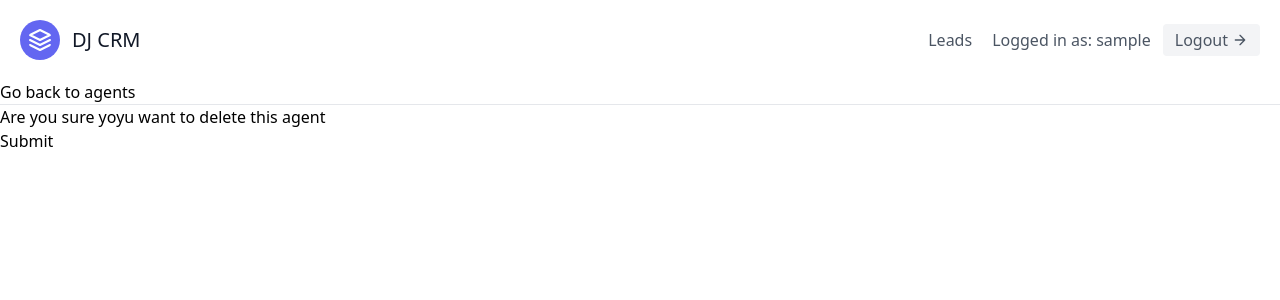
After one commit to Husna-Hussein/Leads-CRM, a Django app: page /agents/1/delete/ in a window 1280 px wide. The commit adds this page. Shown: the top 300 px of the page. Run offline with Django 4.2, Linux system fonts and the light colour scheme; a user stored in the database is signed in; tables that the repository leaves empty hold one stand-in row (values such as "Sample post").

Commit message:
added templates

```diff
--- /dev/null
+++ b/agents/mixins.py
@@ -0,0 +1,8 @@
+from django.contrib.auth.mixins import AccessMixin
+from django.shortcuts import redirect
+
+class OrganiserAndLoginrequired(AccessMixin):
+    def dispatch(self, request, *args, **kwargs):
+        if not request.user.is_authenticated or not request.user.is_organiser:
+            return redirect ("leads:lead-list")
+        return super().dispatch(request, *args, **kwargs)
--- /dev/null
+++ b/agents/templates/agents/agent_delete.html
@@ -0,0 +1,11 @@
+{% extends "base.html" %}
+{% block content %}
+        <a href="{% url 'agents:agent-list' %}">Go back to agents</a>
+        <hr>
+        <h1>Are you sure yoyu want to delete this agent</h1>
+        <form method="POST">
+            {% csrf_token %}
+            {{ form.as_p }}
+            <button type="submit">Submit</button>
+        </form>
+ {% endblock %}
--- a/agents/templates/agents/agent_update.html
+++ b/agents/templates/agents/agent_update.html
@@ -26,7 +26,7 @@
                 </button>
             </form>
               <div class="flex">
-                <a href="#" class="w-1/4 mt-3 flex ml-auto text-white bg-indigo-500 border-0 py-2 px-6 focus:outline-none hover:bg-indigo-600 rounded">
+                <a href="{% url 'agents:agent-delete' agent.pk %}" class="w-1/4 mt-3 flex ml-auto text-white bg-indigo-500 border-0 py-2 px-6 focus:outline-none hover:bg-indigo-600 rounded">
                     Delete
                 </a>
               </div>
--- a/agents/urls.py
+++ b/agents/urls.py
@@ -1,5 +1,7 @@
 from django.urls import path
-from .views import AgentListView, AgentCreateView, AgentDetailView, AgentUpdateView
+from .views import(
+    AgentListView, AgentCreateView, AgentDetailView,
+    AgentUpdateView, AgentDeleteView)
 
 app_name ='agents'
 
@@ -8,6 +10,7 @@ urlpatterns =[
     path('create/', AgentCreateView.as_view(), name= 'agent-create'),
     path('<int:pk>/', AgentDetailView.as_view(), name='agent-detail'),
     path('<int:pk>/update/', AgentUpdateView.as_view(), name='agent-update'),
+    path('<int:pk>/delete/', AgentDeleteView.as_view(), name= 'agent-delete'),
 
 
 ]
--- a/agents/views.py
+++ b/agents/views.py
@@ -6,15 +6,18 @@ from django.views import generic
 from  django.contrib.auth.mixins import LoginRequiredMixin
 from leads.models import Agent
 from .forms import AgentModelForm
+from .mixins import OrganiserAndLoginrequired
 
-class AgentListView(LoginRequiredMixin, generic.ListView):
+class AgentListView(OrganiserAndLoginrequired, generic.ListView):
     template_name ="agents/agent_list.html"
 
 
     def get_queryset(self):
-        return Agent.objects.all()
+        organisation = self.request.user.userprofile
 
-class AgentCreateView(LoginRequiredMixin, generic.CreateView):
+        return Agent.objects.filter(organisation=organisation)
+
+class AgentCreateView(OrganiserAndLoginrequired, generic.CreateView):
     template_name ="agents/agent_create.html"
     form_class = AgentModelForm
 
@@ -28,15 +31,18 @@ class AgentCreateView(LoginRequiredMixin, generic.CreateView):
          agent.save()
          return super(AgentCreateView, self).form_valid(form)
 
-class AgentDetailView(LoginRequiredMixin, generic.DetailView):
+class AgentDetailView(OrganiserAndLoginrequired, generic.DetailView):
     template_name="agents/agent_detail.html"
     context_object_name = "agent"
 
 
     def get_queryset(self):
-        return Agent.objects.all()
+        organisation = self.request.user.userprofile
 
-class AgentUpdateView(LoginRequiredMixin, generic.UpdateView):
+        return Agent.objects.filter(organisation=organisation)
+
+
+class AgentUpdateView(OrganiserAndLoginrequired, generic.UpdateView):
     template_name ="agents/agent_update.html"
     form_class = AgentModelForm
 
@@ -45,3 +51,18 @@ class AgentUpdateView(LoginRequiredMixin, generic.UpdateView):
 
     def get_queryset(self):
         return Agent.objects.all()
+
+
+class AgentDeleteView(OrganiserAndLoginrequired, generic.DeleteView):
+    template_name="agents/agent_delete.html"
+    context_object_name = "agent"
+
+
+    def get_success_url(self) :
+        return reverse("agents:agent-list")
+
+
+    def get_queryset(self):
+        organisation = self.request.user.userprofile
+
+        return Agent.objects.filter(organisation=organisation)
--- a/leads/models.py
+++ b/leads/models.py
@@ -3,7 +3,8 @@ from django.db.models.signals import post_save
 from django.contrib.auth.models import AbstractUser
 
 class User(AbstractUser):
-    pass
+    is_organiser = models.BooleanField(default=True)
+    is_agent = models.BooleanField(default=False)
 
 class UserProfile(models.Model):
     user = models.OneToOneField(User, on_delete=models.CASCADE)
--- a/leads/templates/leads/lead_update.html
+++ b/leads/templates/leads/lead_update.html
@@ -21,7 +21,7 @@
               <form method="POST">
                 {% csrf_token %}
                 {{ form.as_p }}
-                <button type="submit">Submit</button>
+                <button class="w-1/4 mt-10 flex-left ml-auto text-white bg-indigo-500 border-0 py-2 px-6 focus:outline-none hover:bg-indigo-600 rounded" type="submit">Submit</button>
             </form>
               <div class="flex">
                 <a href="{% url 'leads:lead-delete' lead.pk %}" class="w-1/4 mt-3 flex ml-auto text-white bg-indigo-500 border-0 py-2 px-6 focus:outline-none hover:bg-indigo-600 rounded">
--- a/templates/navbar.html
+++ b/templates/navbar.html
@@ -11,7 +11,9 @@
       {% if  not request.user.is_authenticated %}
       <a href="{% url 'signup' %}" class="mr-5 hover:text-gray-900">Signup</a>
       {% else %}
+      {% if requset.user.is_organiser %}
       <a href="{% url 'agents:agent-list'%}" class="mr-5 hover:text-gray-900">Agents</a>
+      {% endif %}
       <a href="{% url 'leads:lead-list'%}" class="mr-5 hover:text-gray-900">Leads</a>
       {% endif %}
     </nav>
```
Also changed, not shown: leads/migrations/0003_user_is_agent_user_is_organiser.py (added).
